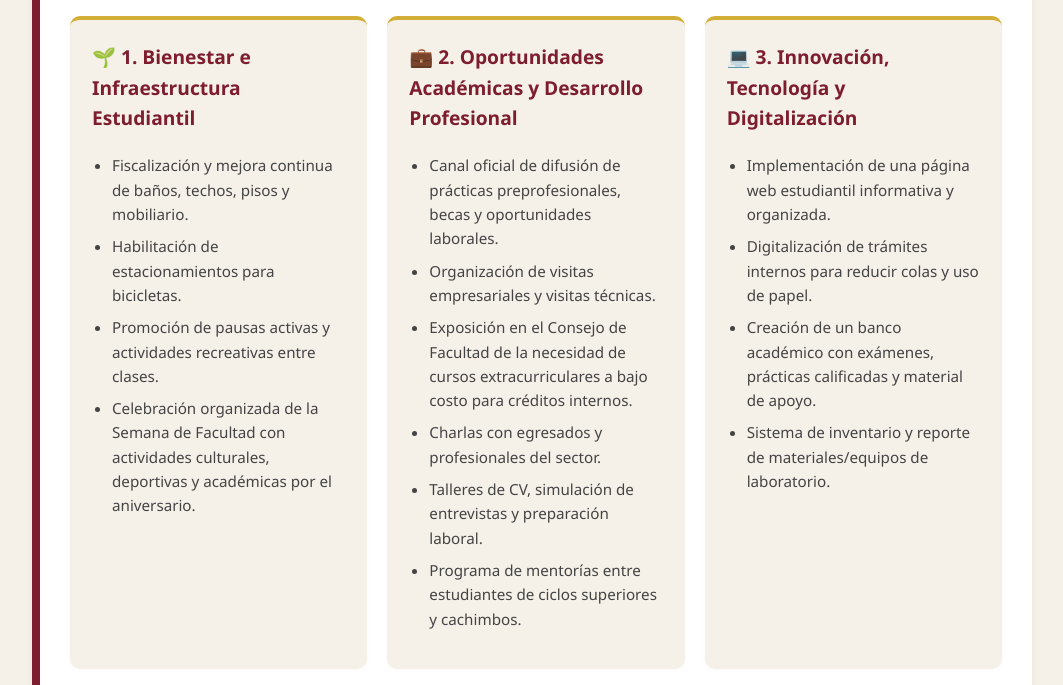
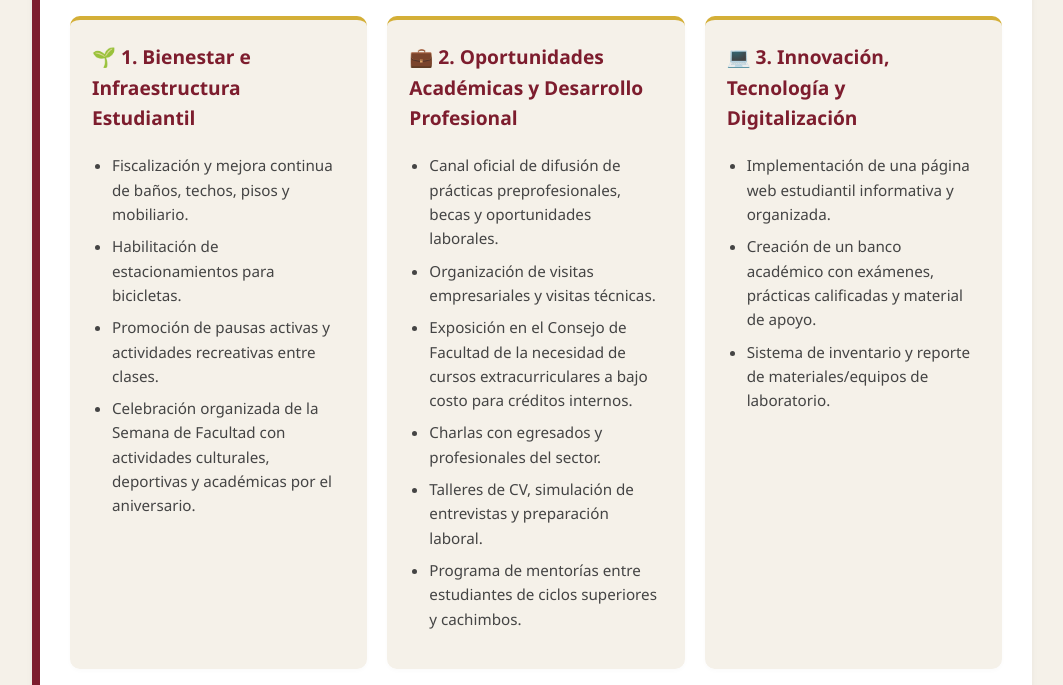
Before and after one commit to luisalvarado2016csj-commits/LUCET-FIIS, a Flask app: page / in a window 1280 px wide. Shown: the part 1310-1995 px from the top of the page, without its empty margins (108-1171 px from the left). Run offline with Flask 3, Linux system fonts and the light colour scheme.

Commit message:
Se eliminó una propuesta del plan de trabajo

```diff
--- a/templates/index.html
+++ b/templates/index.html
@@ -68,7 +68,6 @@
                 <h3>💻 3. Innovación, Tecnología y Digitalización</h3>
                 <ul>
                     <li>Implementación de una página web estudiantil informativa y organizada.</li>
-                    <li>Digitalización de trámites internos para reducir colas y uso de papel.</li>
                     <li>Creación de un banco académico con exámenes, prácticas calificadas y material de apoyo.</li>
                     <li>Sistema de inventario y reporte de materiales/equipos de laboratorio.</li>
                 </ul>
```
